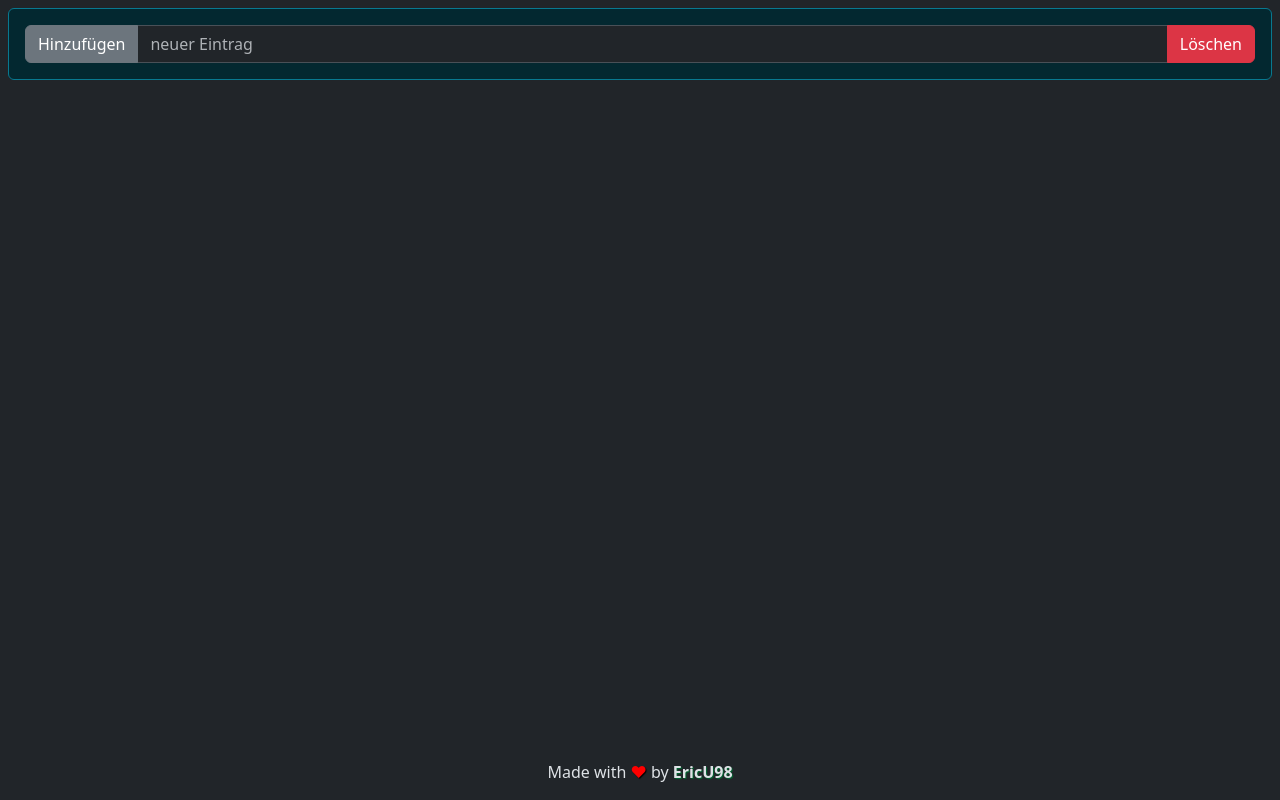
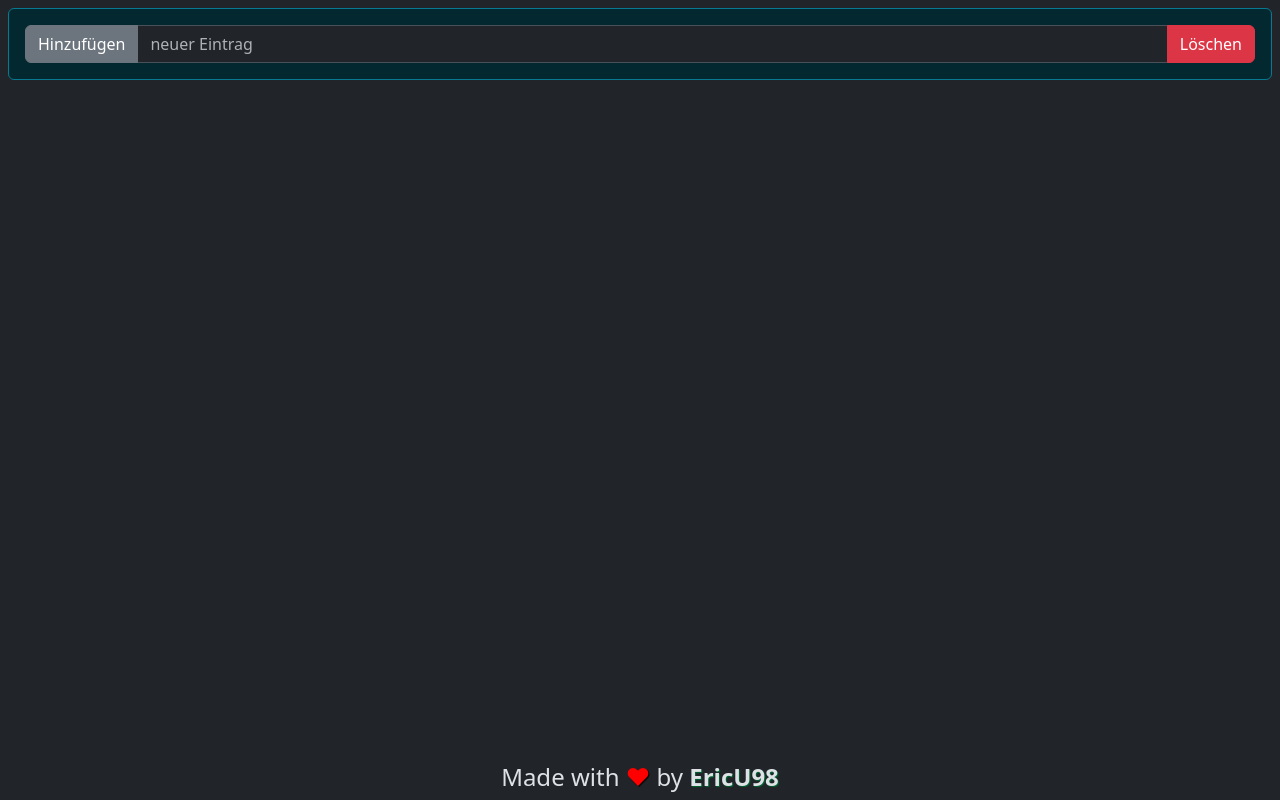
Before and after one commit to EricU98/ericu98.github.io, a website: page WebItemList/index.html in a window 1280 px wide. Drawn offline with nearby package versions, Linux system fonts and the light colour scheme.

Commit message:
Fixed some bugs

```diff
--- a/WebItemList/index.html
+++ b/WebItemList/index.html
@@ -55,10 +55,10 @@
       </div>
 
       <footer class="footer">
-         <p>
+         <h4>
             Made with <a id="heart">&hearts;</a> by
-            <b><a id="profile" href="">EricU98</a></b>
-         </p>
+            <a id="profile" href="">EricU98</a>
+         </h4>
       </footer>
 
       <!-- ANCHOR Scripts -->
--- a/WebItemList/style.css
+++ b/WebItemList/style.css
@@ -14,19 +14,26 @@
    left: 0;
    bottom: 0;
    width: 100%;
+
    /* background-color: lightgray; */
    text-align: center;
+}
+
+h4 {
+   color: var(--bs-body-color);
 }
 
 #profile {
    text-decoration: none;
    color: var(--bs-body-color);
    text-shadow: 1px 1px 1px rgb(0, 102, 49);
+   font-weight: bold;
 }
 #profile:hover {
    text-decoration: none;
    color: greenyellow;
-   text-shadow: 1px 1px 1px rgb(0, 0, 0);
+   /* box-shadow: 0 0 10px greenyellow; */
+   text-shadow: 0 0 10px greenyellow;
 }
 
 #heart {
```
